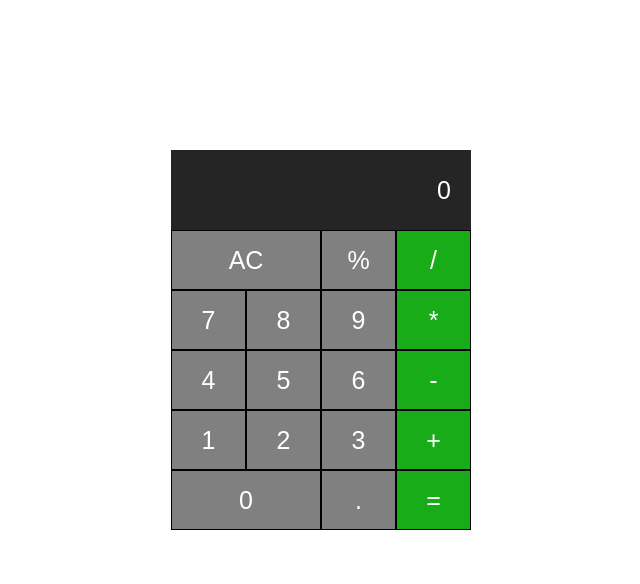
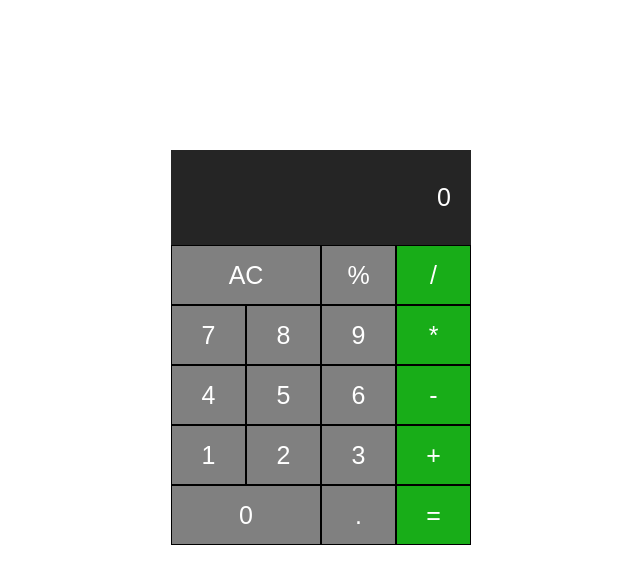
Before and after one commit to ai-nina/kalkulator, a plain HTML site: page index.html in a window 1280 px wide. Shown: the whole page, without its empty margins (319-959 px from the left). Drawn offline with Linux system fonts and the light colour scheme.

Commit message:
edit style calc-screen

```diff
--- a/style.css
+++ b/style.css
@@ -58,7 +58,7 @@ table {
 
 .calc-screen {
     width: 100%;
-    height: 80px;
+    height: 95px;
     background-color: #252525;
     color: #fff;
     text-align: right;
```
